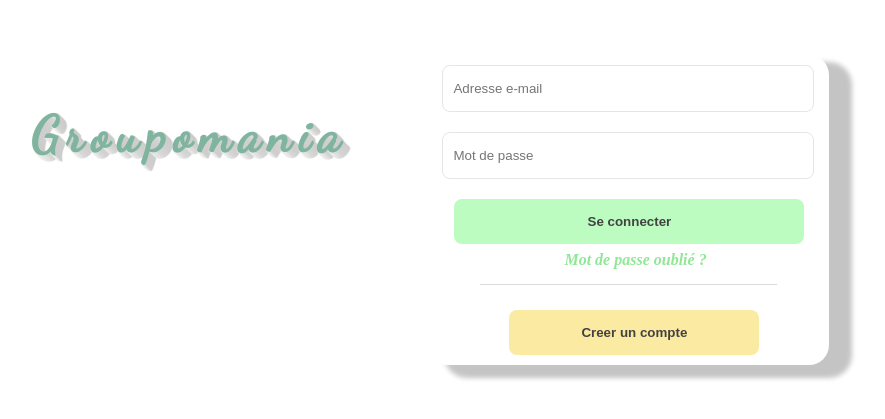
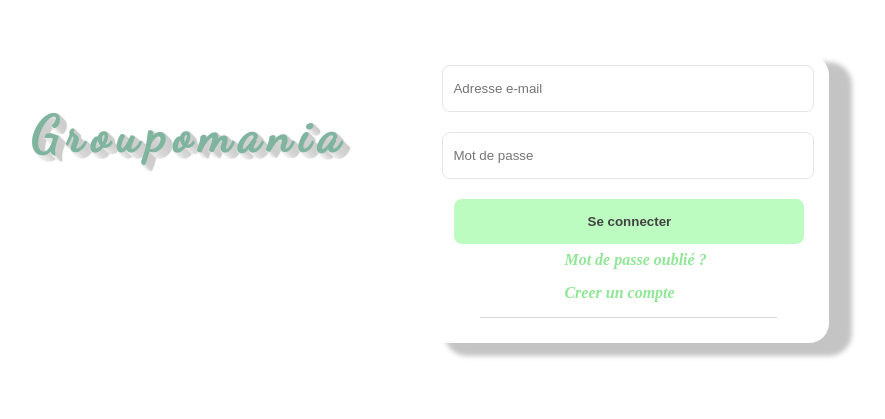
Before and after one commit to Youssef-7/p7, a Vue app in the folder frontend/: page / in a window 1280 px wide. Shown: the part 145-564 px from the top of the page, without its empty margins (259-1144 px from the left). Built offline with nearby package versions, Linux system fonts and the light colour scheme.

Commit message:
Add files via upload

```diff
--- a/frontend/src/components/HelloWorld.vue
+++ b/frontend/src/components/HelloWorld.vue
@@ -5,13 +5,17 @@
             </div>
             <div id="formBloc">
                 <form>
+                    <input v-if = "mode == 'create'" placeholder="Nom">
+                    <input v-if = "mode == 'create'" placeholder="Prenom">
                     <input placeholder="Adresse e-mail">
                     <input placeholder="Mot de passe">
-                    <button id="btnConect"  >Se connecter</button>
+                    <button id="btnConect" v-if = "mode == 'login'" @click="connectAccount" >Se connecter</button>
+                    <button v-else id="btnSignUp">Creer un compte</button>
+                    <a v-if = "mode == 'create'" @click="connectAccount" href="#"><p>Se connecter</p></a>
                     <a href="#"><p>Mot de passe oublié ?</p></a>
+                    <a v-if = "mode == 'login'" @click="createAccount" href="#"><p>Creer un compte</p></a>
                     <div id="trait"></div>
-                    <button id="btnSignUp"
-                    >Creer un compte</button>
+
                 </form>
             </div>
         </div>
@@ -28,10 +32,18 @@ export default {
       password: "",
       userId: "",
       error: "",
+      mode : "login",
     };
   },
   methods: {
-    async buttonLogin() {
+    connectAccount(){
+        this.mode = "login";
+    },
+    createAccount(){
+        this.mode = "create";
+    },
+
+    async btnConect() {
       await axios
         .post("http://localhost:3000/api/auth/login", {
           email: this.email,
```
